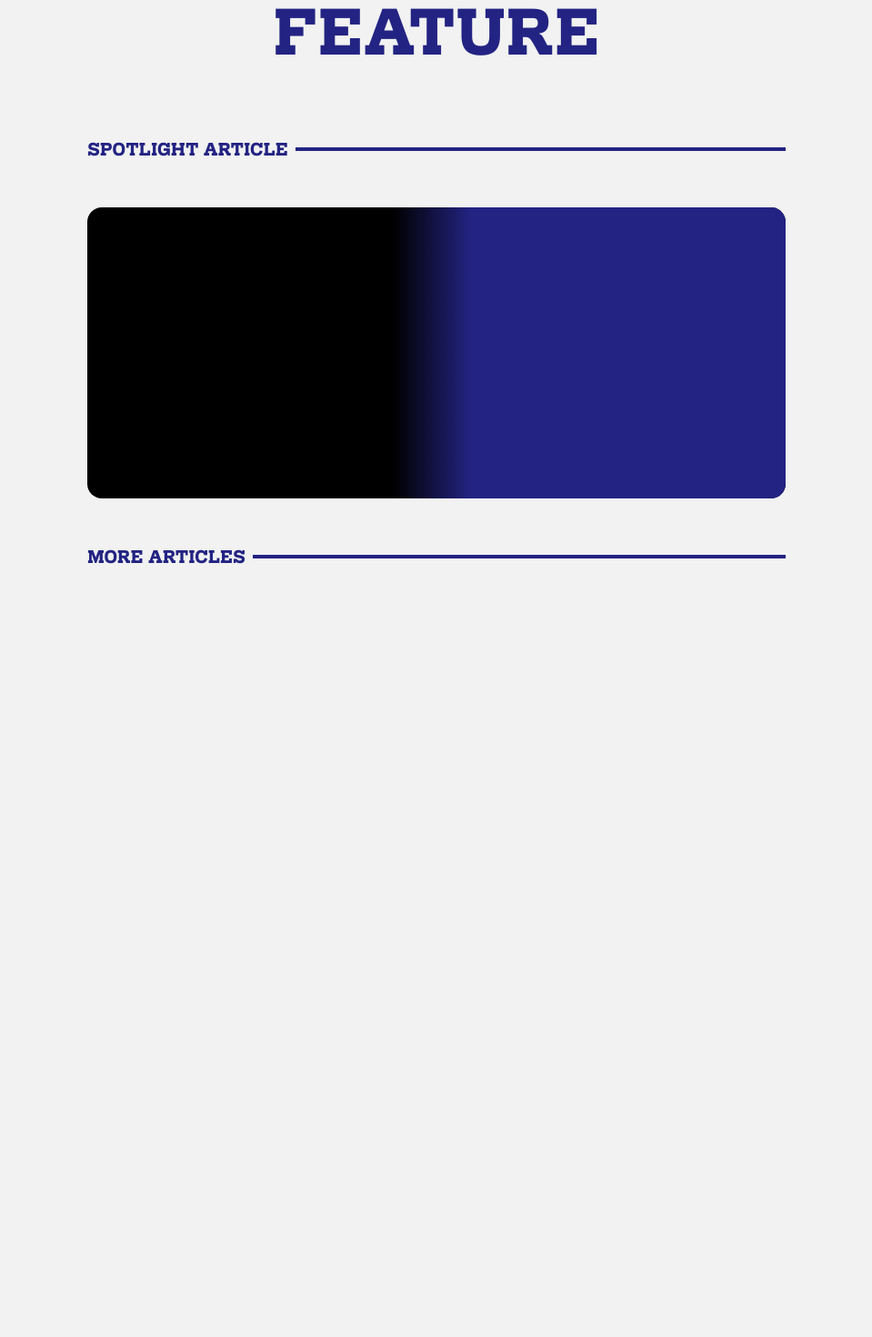
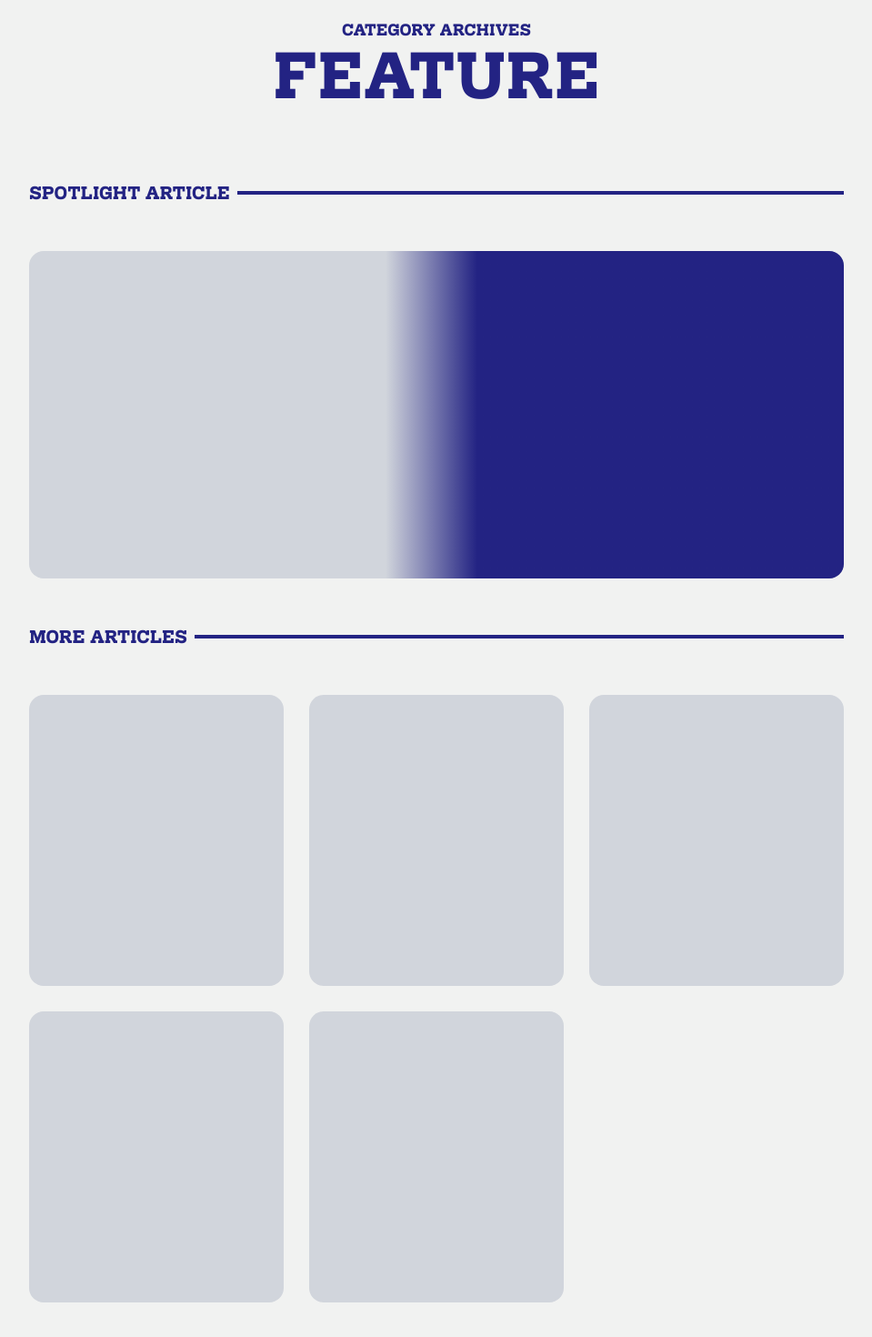
Before and after one commit to Bryian1125/CentralEchoSite, a Next.js app: page /categories/feature in a window 1280 px wide. Shown: the part 100-1570 px from the top of the page at 91% size, without its empty margins (160-1119 px from the left). Before the commit the page ends 800 px from the top, so only its background shows below. Built offline with nearby package versions, Linux system fonts and the light colour scheme.

Commit message:
add skeleton for article slots in Category page

```diff
--- a/app/categories/[slug]/page.tsx
+++ b/app/categories/[slug]/page.tsx
@@ -1,6 +1,8 @@
 import CategoryHeader from "../../../components/CategoryPage/CategoryHeader.tsx"
 import SectionHeader from "../../../components/CategoryPage/SectionHeader.tsx"
 import SpotlightArticle from "../../../components/CategoryPage/SpotlightArticle.tsx"
+import Article from "../../../components/CategoryPage/Article.tsx"
+
 
 export default async function CategoryPage({
     params,
@@ -21,6 +23,13 @@ export default async function CategoryPage({
             <SectionHeader
                 title = "MORE ARTICLES"
             />
+            <div className = "grid grid-cols-3 items-center gap-7 h-auto w-4xl pb-10">
+                <Article />
+                <Article />
+                <Article />
+                <Article />
+                <Article />
+            </div>
         </div>
     )
 }
--- a/app/layout.tsx
+++ b/app/layout.tsx
@@ -1,6 +1,7 @@
 import type { Metadata } from "next";
 import { Geist, Geist_Mono } from "next/font/google";
 import "./globals.css";
+import Navbar from "@/components/Navbar"
 
 const geistSans = Geist({
   variable: "--font-geist-sans",
@@ -23,7 +24,10 @@ export default function RootLayout({ children }: LayoutProps<"/">) {
       lang="en"
       className={`${geistSans.variable} ${geistMono.variable} h-full antialiased`}
     >
-      <body className="min-h-full flex flex-col">{children}</body>
+        <body className="min-h-full flex flex-col">
+            <Navbar />
+            {children}
+        </body>
     </html>
   );
 }
--- a/app/page.tsx
+++ b/app/page.tsx
@@ -1,9 +1,8 @@
-import Navbar from ".././components/navbar.tsx"
-import HeroBanner from ".././components/Home/herobanner.tsx"
-import OpinionDisplay from ".././components/Home/OpinionDisplay.tsx"
-import FeatureDisplay from ".././components/Home/FeatureDisplay.tsx"
-import LiteraryDisplay from ".././components/Home/LiteraryDisplay"
-import SportsDisplay from ".././components/Home/SportsDisplay.tsx"
+import HeroBanner from "@/components/Home/HeroBanner"
+import OpinionDisplay from "@/components/Home/OpinionDisplay"
+import FeatureDisplay from "@/components/Home/FeatureDisplay"
+import LiteraryDisplay from "@/components/Home/LiteraryDisplay"
+import SportsDisplay from "@/components/Home/SportsDisplay"
 
 const categories = [
     "Opinion",
@@ -15,7 +14,6 @@ const categories = [
 export default function App() {
   return (
     <div>
-          <Navbar />
           <HeroBanner />
           <OpinionDisplay
               link = "opinion"
--- a/components/.#navbar.tsx
+++ /dev/null
@@ -1 +0,0 @@
-Brian@LAPTOP-HLQ2QANM.9932:1788721628
--- a/components/CategoryPage/Article.tsx
+++ b/components/CategoryPage/Article.tsx
@@ -0,0 +1,6 @@
+export default function Article() {
+    return(
+        <div className = "flex flex-col h-80 w-full bg-gray-300 rounded-2xl">
+        </div>
+    )
+}
--- a/components/CategoryPage/CategoryHeader.tsx
+++ b/components/CategoryPage/CategoryHeader.tsx
@@ -4,7 +4,7 @@ type Data = {
 
 export default function CategoryHeader({title}: Data) {
     return (
-        <div className = "flex flex-col w-full h-32 items-center justify-center pt-30 pb-20">
+        <div className = "flex flex-col w-full h-32 items-center justify-center pt-20 pb-20">
             <h1 className ="text-lg text-[#232383] font-[Hefring_Slab_Bold]">CATEGORY ARCHIVES</h1>
             <h1 className ="text-7xl text-[#232383] font-[Hefring_Slab_Bold]">{title}</h1>
         </div>
--- a/components/CategoryPage/SectionHeader.tsx
+++ b/components/CategoryPage/SectionHeader.tsx
@@ -4,7 +4,7 @@ type Data = {
 
 export default function SectionHeader({title}: Data) {
     return (
-        <div className = "flex flex-row w-3xl h-32 items-center justify-center pt-10 gap-2 text-nowrap pb-10">
+        <div className = "flex flex-row w-4xl h-32 items-center justify-center pt-10 gap-2 text-nowrap pb-10">
             <h1 className ="text-xl text-[#232383] font-[Hefring_Slab_Bold]">{title}</h1>
             <div className = "w-full h-1 bg-[#232383]"></div>
         </div>
--- a/components/CategoryPage/SpotlightArticle.tsx
+++ b/components/CategoryPage/SpotlightArticle.tsx
@@ -1,6 +1,6 @@
 export default function SpotlightArticle() {
     return(
-        <div className = "w-3xl h-80 bg-black rounded-2xl relative overflow-clip">
+        <div className = "w-4xl h-90 bg-gray-300 rounded-2xl relative overflow-clip">
             <div className = "absolute right-0 w-9/16 h-full bg-gradient-to-l from-[#232383] from-80% to-transparent">
             </div>
         </div>
```
Lines whose indentation alone changed are shown as unchanged.
